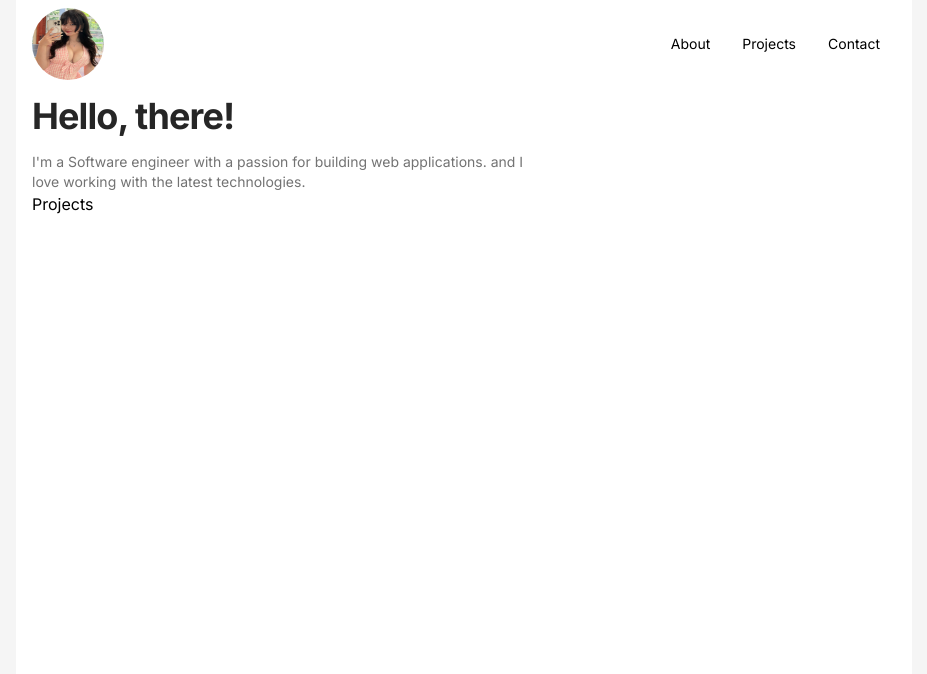
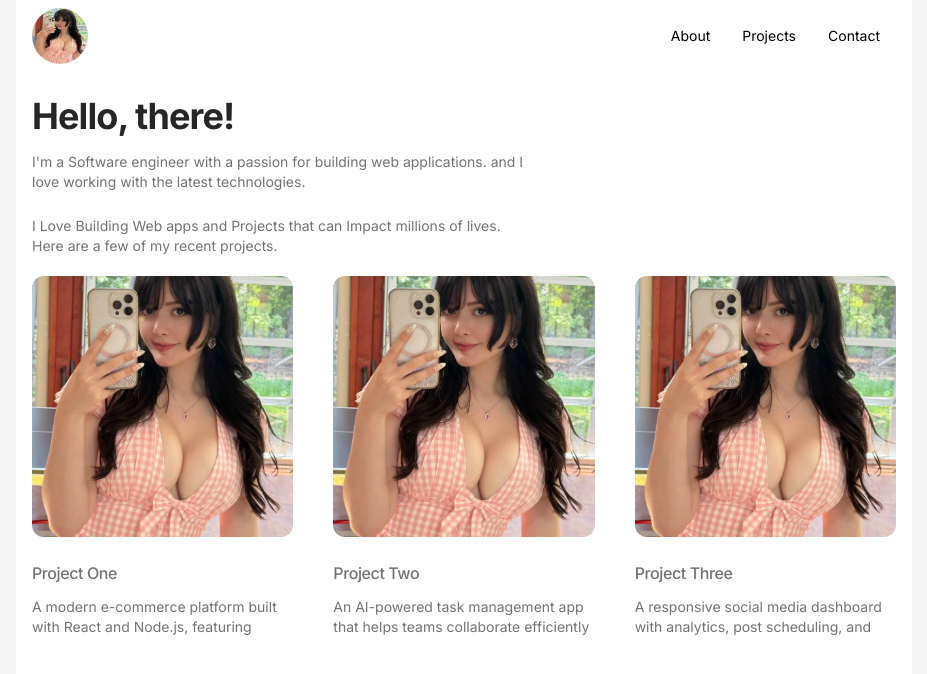
Before and after one commit to Pranab-kr/protfolio, a Next.js app: page / in a window 1280 px wide. Shown: the top 674 px of the page, without its empty margins (176-1103 px from the left). Built offline with nearby package versions, Linux system fonts and the light colour scheme.

Commit message:
ini-proset

```diff
--- a/src/app/page.tsx
+++ b/src/app/page.tsx
@@ -12,6 +12,7 @@ const page = () => {
           I'm a Software engineer with a passion for building web applications.
           and I love working with the latest technologies.
         </p>
+
         <Projects />
       </Container>
     </div>
--- a/src/components/Navbar.tsx
+++ b/src/components/Navbar.tsx
@@ -43,7 +43,7 @@ const Navbar = () => {
           className="flex max-w-4xl items-center justify-between rounded-full bg-white px-4 py-2 pt-2 dark:bg-black"
         >
           <Image
-            className="h-18 w-18 rounded-full"
+            className="h-14 w-14 rounded-full"
             src="/onisun.jpg"
             height={100}
             width={100}
--- a/src/components/projects/Projects.tsx
+++ b/src/components/projects/Projects.tsx
@@ -1,5 +1,90 @@
+"use client";
+
+import Image from "next/image";
+import React from "react";
+import { motion } from "motion/react";
+import Link from "next/link";
+
 const Projects = () => {
-  return <div>Projects</div>;
+  const projects = [
+    {
+      title: "Project One",
+      src: "/onisun.jpg",
+      href: "#",
+      description:
+        "A modern e-commerce platform built with React and Node.js, featuring ",
+    },
+    {
+      title: "Project Two",
+      src: "/onisun.jpg",
+      href: "#",
+      description:
+        "An AI-powered task management app that helps teams collaborate efficiently ",
+    },
+    {
+      title: "Project Three",
+      src: "/onisun.jpg",
+      href: "#",
+      description:
+        "A responsive social media dashboard with analytics, post scheduling, and ",
+    },
+    // {
+    //   title: "Project four",
+    //   src: "/onisun.jpg",
+    //   href: "#",
+    //   description:
+    //     "A full-stack fitness tracking application with personalized workout plans,.",
+    // },
+  ];
+
+  return (
+    <div className="py-2">
+      <p className="text-secondary max-w-lg pt-4 text-sm md:text-sm">
+        I Love Building Web apps and Projects that can Impact millions of lives.{" "}
+        <br />
+        Here are a few of my recent projects.
+      </p>
+      <div className="grid grid-cols-1 gap-10 py-5 md:grid-cols-3">
+        {projects.map((project, idx) => (
+          <motion.div
+            initial={{
+              opacity: 0,
+              filter: "blur(10px)",
+              y: 10,
+            }}
+            animate={{
+              opacity: 1,
+              filter: "blur(0px)",
+              y: 0,
+            }}
+            transition={{
+              duration: 0.3,
+              delay: idx * 0.1,
+              ease: "easeInOut",
+            }}
+            className="group"
+            key={project.title}
+          >
+            <Link href={project.href}>
+              <Image
+                src={project.src}
+                alt={project.title}
+                height={500}
+                width={500}
+                className="aspect-square rounded-xl object-cover group-hover:scale-[1.02]"
+              />
+              <h2 className="z-20 pt-6 font-medium tracking-tight text-neutral-500 dark:text-neutral-300">
+                {project.title}
+              </h2>
+              <p className="max-w-xs pt-3 text-sm text-neutral-500 dark:text-neutral-400">
+                {project.description}
+              </p>
+            </Link>
+          </motion.div>
+        ))}
+      </div>
+    </div>
+  );
 };
 
 export default Projects;
```
